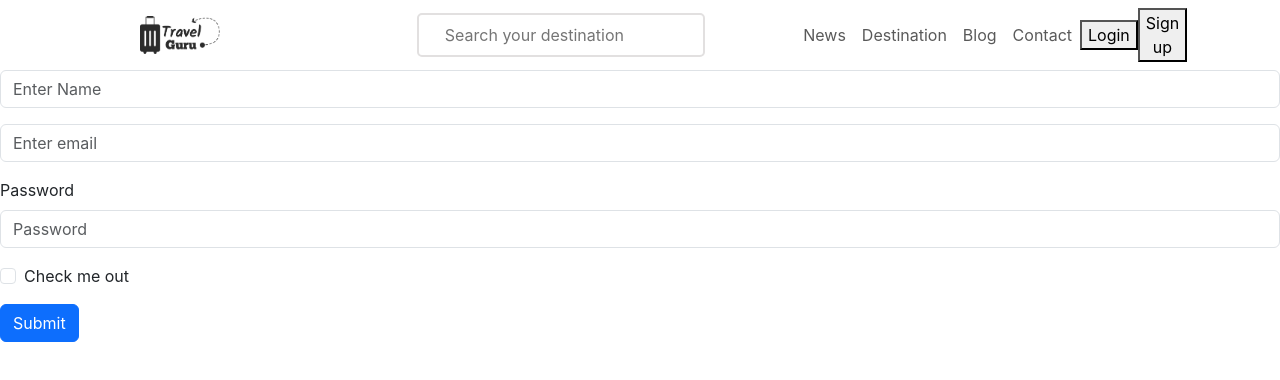
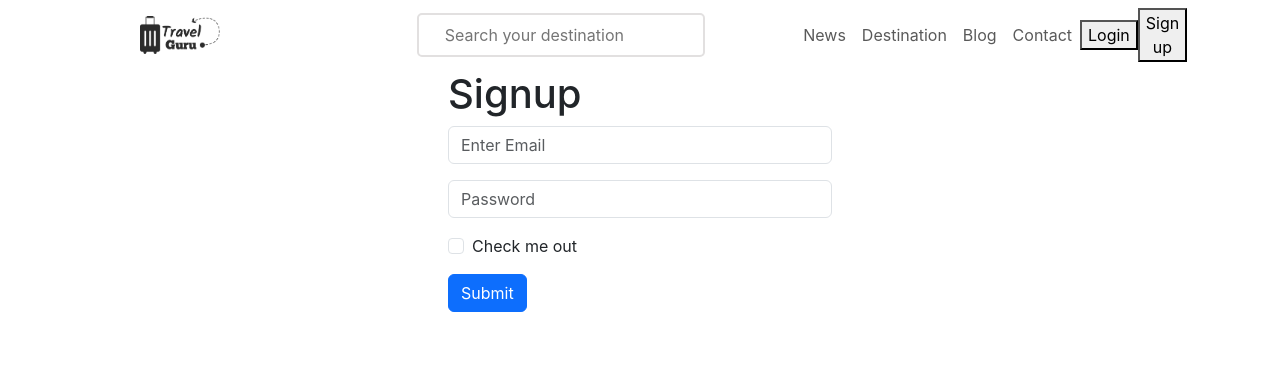
Before and after one commit to sabrinaahmednitu/Travel-Guru, a React (Create React App) app: page /registration in a window 1280 px wide. Shown: the top 380 px of the page. Built offline with nearby package versions, Linux system fonts and the light colour scheme.

Commit message:
slider done

```diff
--- a/package.json
+++ b/package.json
@@ -14,6 +14,8 @@
     "react-firebase-hooks": "^5.1.1",
     "react-router-dom": "^6.14.1",
     "react-scripts": "5.0.1",
+    "react-slick": "^0.29.0",
+    "slick-carousel": "^1.8.1",
     "web-vitals": "^2.1.4"
   },
   "scripts": {
--- /dev/null
+++ b/src/Pages/Home/Destination/Destination.css
@@ -0,0 +1,3 @@
+.dCard img{
+width: 100%;
+}
--- /dev/null
+++ b/src/Pages/Home/Destination/Destination.js
@@ -0,0 +1,56 @@
+import React from 'react';
+import 'slick-carousel/slick/slick.css';
+import 'slick-carousel/slick/slick-theme.css';
+import Slider from 'react-slick';
+import './Destination.css';
+import img1 from '../../../images/Sreemongol.png';
+import img2 from '../../../images/Sajek.png';
+import img3 from '../../../images/sundorbon.png';
+
+const Destination = () => {
+  const settings = {
+    dots: true,
+    infinite: true,
+    speed: 500,
+    slidesToShow: 4,
+    slidesToScroll: 1,
+    autoplay: true,
+  };
+
+  return (
+    <div className="container mt-5 mb-5">
+      <div style={{
+        width:"90%" ,margin:"auto"
+      }} >
+        <Slider {...settings}>
+          <div className="dCard">
+            <img src={img1} alt="" />
+            <h4>Sreenongol</h4>
+          </div>
+          <div className="dCard">
+            <img src={img2} alt="" />
+            <h4>Sajek</h4>
+          </div>
+          <div className="dCard">
+            <img src={img3} alt="" />
+            <h4>Sundorbon</h4>
+          </div>
+          <div className="dCard">
+            <img src={img1} alt="" />
+            <h4>Sreenongol</h4>
+          </div>
+          <div className="dCard">
+            <img src={img2} alt="" />
+            <h4>Sajek</h4>
+          </div>
+          <div className="dCard">
+            <img src={img3} alt="" />
+            <h4>Sundorbon</h4>
+          </div>
+        </Slider>
+      </div>
+    </div>
+  );
+};
+
+export default Destination;
--- a/src/Pages/Home/Header/Header.js
+++ b/src/Pages/Home/Header/Header.js
@@ -8,7 +8,7 @@ const Header = () => {
     <div className="main-header">
       <Navbar expand="lg">
         <Container fluid>
-          <Navbar.Brand href="#">
+          <Navbar.Brand href="/">
             <img className="nav-img" src={icon} alt="" />
           </Navbar.Brand>
           <Navbar.Toggle aria-controls="navbarScroll" />
@@ -30,7 +30,7 @@ const Header = () => {
               navbarScroll
             >
               <Nav.Link href="#action1">News</Nav.Link>
-              <Nav.Link href="#action2">Destination</Nav.Link>
+              <Nav.Link href="/destination">Destination</Nav.Link>
               <Nav.Link href="#action1">Blog</Nav.Link>
               <Nav.Link href="#action2">Contact</Nav.Link>
             </Nav>
--- a/src/Pages/Home/Hero/Hero.css
+++ b/src/Pages/Home/Hero/Hero.css
@@ -33,7 +33,7 @@
 .hero-text{
     width: 40%;
 }
-.hero button {
+.hero-button {
   background-color: rgb(248, 166, 14);
   outline: 0;
   border: 0;
--- a/src/Pages/Home/Hero/Hero.js
+++ b/src/Pages/Home/Hero/Hero.js
@@ -1,6 +1,7 @@
 import React from 'react';
 import './Hero.css';
 import hero from '../../../images/Rectangle 28.png'
+import Destination from '../Destination/Destination';
 
 const Hero = () => {
     return (
@@ -14,12 +15,15 @@ const Hero = () => {
                 headquarters in southeastern Bangladesh.It is famous mostly for
                 its long natural sandy beach,and it...
               </p>
-              <button className='button' > Booking <i class="fa-solid fa-arrow-right"></i> </button>
+              <button className="hero-button">
+                Booking <i class="fa-solid fa-arrow-right"></i>
+              </button>
             </div>
             <div className="hero-img">
               <img src={hero} alt="" />
             </div>
           </div>
+          <Destination></Destination>
         </div>
       </div>
     );
--- a/src/Pages/Registration/Registration.js
+++ b/src/Pages/Registration/Registration.js
@@ -1,25 +1,45 @@
 import React, { useRef } from 'react';
 import { Button, Form } from 'react-bootstrap';
+import auth from '../../firebase.init';
+import { useCreateUserWithEmailAndPassword } from 'react-firebase-hooks/auth';
+import { useNavigate } from 'react-router-dom';
 
 const Registration = () => {
-  const NameRef = useRef();
+  const [createUserWithEmailAndPassword, user, loading, error] =
+    useCreateUserWithEmailAndPassword(auth);
+
   const EmailRef = useRef();
   const PassRef = useRef();
 
+  const navigate = useNavigate('');
+
+  const handleForm = async (event) => {
+    event.preventDefault();
+    const email = EmailRef.current.value;
+    const password = PassRef.current.value;
+
+    await createUserWithEmailAndPassword( email, password);
+    console.log( email, password);
+  };
+
   return (
-      <div>
-        <Form>
+    <div
+      style={{
+        width: '30%',
+        margin: 'auto',
+      }}
+    >
+      <h1>Signup</h1>
+
+      <Form onSubmit={handleForm}>
         <Form.Group className="mb-3" controlId="formBasicEmail">
-            <Form.Control type="text" placeholder="Enter Name" />
-          </Form.Group>
-          <Form.Group className="mb-3" controlId="formBasicEmail">
-            <Form.Control type="email" placeholder="Enter email" />
+          <Form.Control ref={EmailRef} type="email" placeholder="Enter Email" />
         </Form.Group>
 
         <Form.Group className="mb-3" controlId="formBasicPassword">
-            <Form.Label>Password</Form.Label>
-            <Form.Control type="password" placeholder="Password" />
+          <Form.Control ref={PassRef} type="password" placeholder="Password" />
         </Form.Group>
+
         <Form.Group className="mb-3" controlId="formBasicCheckbox">
           <Form.Check type="checkbox" label="Check me out" />
         </Form.Group>
```
Also changed, not shown: src/Provider/AuthProvider.jsx (deleted, +0 -7 lines), 1 other file (tests, documents, lock files or other folders). Lines whose indentation alone changed are shown as unchanged.
